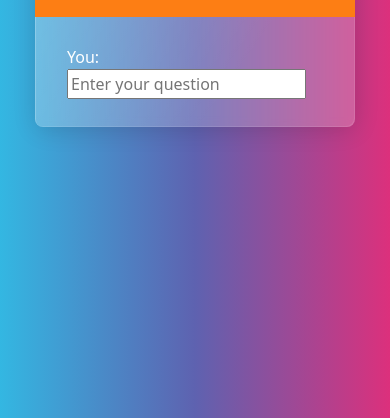
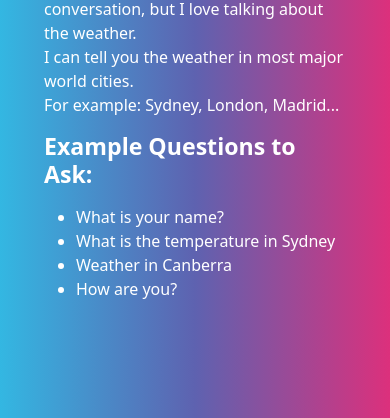
Before and after one commit to RobMilinski/WeatherProj, a Django app: page /weatherbot/ in a window 390 px wide. Shown: the part 426-844 px from the top of the page. Run offline with Django 3.2, Linux system fonts and the light colour scheme; parts of the project's set-up code (start-up, migrations or seed data) failed here and were passed over.

Commit message:
chat history functionality works

```diff
--- /dev/null
+++ b/chatbot_qa.txt
@@ -0,0 +1,18 @@
+[
+    {
+        "question": "How are you today ?",
+        "answer": "Chatbots are always doing great."
+    },
+    {
+        "question": "What is your name ?",
+        "answer": "Mr Roboto"
+    },
+    {
+        "question": "What do you do ?",
+        "answer": "I am a chatbot."
+    },
+    {
+        "question": "How old are you ?",
+        "answer": "I am older than you."
+    }
+]
--- a/notes.json
+++ /dev/null
@@ -1 +0,0 @@
-{'coord': {'lon': -3.7026, 'lat': 40.4165}, 'weather': [{'id': 800, 'main': 'Clear', 'description': 'clear sky', 'icon': '01n'}], 'base': 'stations', 'main': {'temp': 14.19, 'feels_like': 13.36, 'temp_min': 11.67, 'temp_max': 17.34, 'pressure': 1022, 'humidity': 65}, 'visibility': 10000, 'wind': {'speed': 3.58, 'deg': 45, 'gust': 4.92}, 'clouds': {'all': 0}, 'dt': 1632278947, 'sys': {'type': 2, 'id': 2007545, 'country': 'ES', 'sunrise': 1632290542, 'sunset': 1632334362}, 'timezone': 7200, 'id': 3117735, 'name': 'Madrid', 'cod': 200}
--- a/weatherbot/templates/weatherbot/weatherbotapp.html
+++ b/weatherbot/templates/weatherbot/weatherbotapp.html
@@ -2,23 +2,56 @@
 
 {% block content %}
     <!-- centered panel for display -->
-    <div class="card border-danger mb-3" style="max-width: 20rem; position: absolute; top: 50%; left: 50%; margin-right: -50%; transform: translate(-50%, -50%)">
-        <div class="card-header"><img height="100" src="https://thumbs.dreamstime.com/z/grey-chat-bot-icon-isolated-white-background-chatbot-vector-227598910.jpg" alt="Generic Chatbot Logo">Ask Me About the Weather</div>
+    <div class="container">
+        <div class="row">
+            <div class="col-sm">
+                <h3 class="card-header">Rob's Weather Bot</h3>
                 <div class="card-body">
                     <form action="" method="post">
                         {% csrf_token %}
-                <div>You: <input type="text" name="question" placeholder="Enter your question" required></div>
+                        <!-- only ask user for their name on initial contact -->
+                        {% if not question %}
+                            <div>Your Name: <input type="text" name="user_name" placeholder="Enter your name" required></div>
+                        {% endif %}
+                        <div>Your Question: <input type="text" name="question" placeholder="Enter your question" required>
+                            <input type="submit" value="Submit">
+                        </div>
                     </form>
                     {% if question %}
                     <p>
-                    <tr>
-                        <td>{{name}}: </td><td>{{question}}</td>
-                    </tr>
                         <div>
-                        <td>Bot: </td><td>{{ answer }}</td>
+                            {{user_name}}: {{question}}
                         </div>
+                        <div>
+                            Chatbot: {{answer}}
+                        </div>
+                        <hr>
+                        <h3>Chat history</h3>
+                        <pre>
+                            {{ chat_history }}
+                        </pre>
                     </p>
                     {% endif %}
                 </div>
             </div>
+            <div class="col-sm">
+                <h2>Chatbot Help</h2>
+                <p>
+                    <h3>About Chatbot</h3>
+                        <div>I am trained in basic english conversation, but I love talking about the weather.</div>
+                        <div>I can tell you the weather in most major world cities.</div>
+                        <div>For example: Sydney, London, Madrid...</div>
+                </p>
+                <p>
+                    <h3>Example Questions to Ask:</h3>
+                    <ul>
+                        <li>What is your name?</li>
+                        <li>What is the temperature in Sydney</li>
+                        <li>Weather in Canberra</li>
+                        <li>How are you?</li>
+                    </ul>
+                </p>
+            </div>
+          </div>
+    </div>
 {% endblock %}
--- a/weatherbot/views.py
+++ b/weatherbot/views.py
@@ -2,22 +2,42 @@ from django.shortcuts import render
 from django.http import HttpResponse
 import urllib.request
 import json
-from .weatherbot_logic import get_bot_response
+from .weatherbot_logic import GetTrainedBotResponse
 from .weather_bot import GetWeatherBotAnswer
 
 # Add this view
 def weatherbotapp(request):
+    if request.method != "POST":
+        chat_history = ""
+        request.session.clear()
+        return render(request, 'weatherbot/weatherbotapp.html', {})
+
     if request.method == 'POST':
         question = request.POST['question']
 
-        name = 'Fred'
+        chat_history = request.session.get('chat_history')
+        if(chat_history == None):
+            chat_history = ""
+
+        if(chat_history):
+            chat_history = '\r\n\r\n' + chat_history
+
+        # user name requested only on first get call
+        user_name = request.session.get('user_name')
+        if(user_name == None):
+            user_name = request.POST['user_name']
+
+        request.session['user_name'] = user_name
+
         answer = GetWeatherBotAnswer(question)
 
         if answer == "":
-            answer = get_bot_response(question)
+            answer = GetTrainedBotResponse(question)
+
+        request.session['chat_history'] =  user_name + ': ' + question + '\r\nChatbot: ' + answer + chat_history
 
         return render(request, 'weatherbot/weatherbotapp.html',
-                {'question': question, 'answer': answer, 'name': name}
+                {'question': question, 'answer': answer, 'user_name': user_name, 'chat_history': chat_history}
                 )
 
     else:
```
Also changed, not shown: chatbot_qa.json (deleted, +0 -13 lines), weatherbot/weather_bot.py (+16 -1 lines), weatherbot/weatherbot_logic.py (+4 -4 lines), db.sqlite3, weatherbot/chatbot.jpg (deleted). Lines whose indentation alone changed are shown as unchanged.
